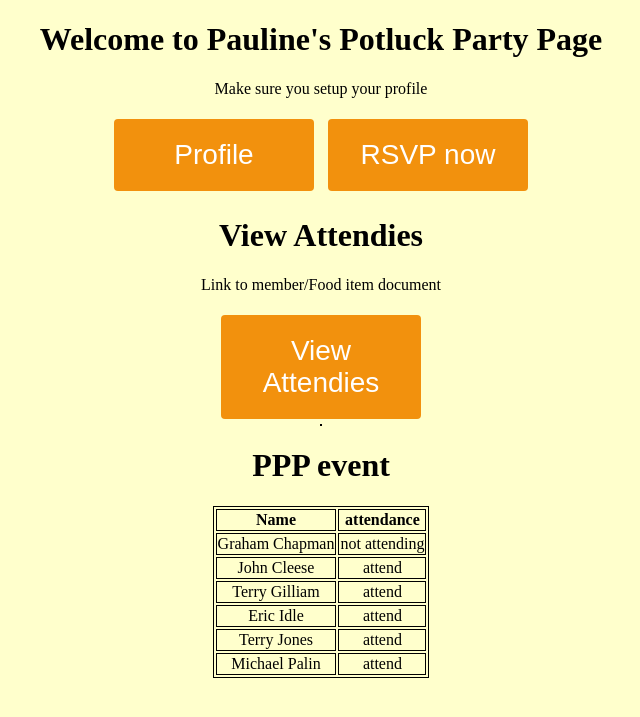
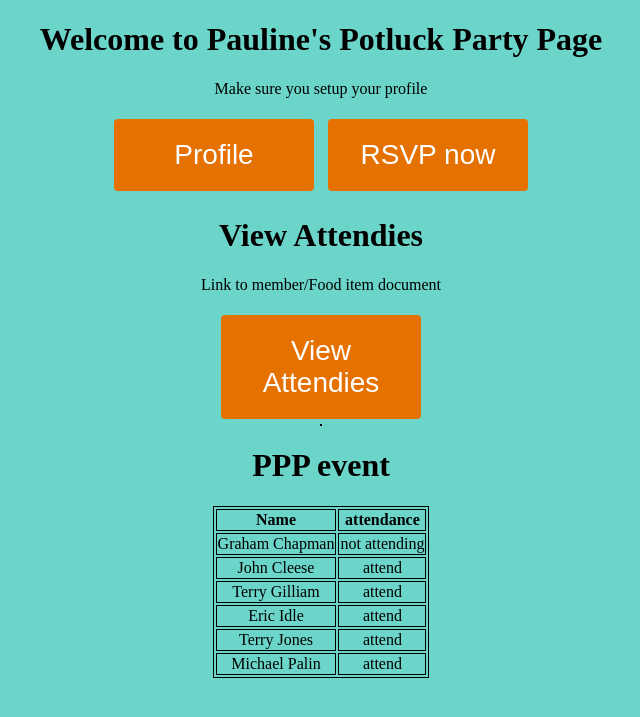
Before and after one commit to CS329EProject0/Project0, a PHP site: page /member.html in a window 1280 px wide. Shown: the top 717 px of the page, without its empty margins (319-959 px from the left). Run offline with PHP 8.4, Linux system fonts and the light colour scheme.

Commit message:
updated colors

```diff
--- a/webDesign.css
+++ b/webDesign.css
@@ -1,12 +1,12 @@
 
 body {
-	background-color: #FFFFCC;
+	background-color: #6bd5c9;
 }
 
 .button {
   display: inline-block;
   border-radius: 4px;
-  background-color: #F2910D;
+  background-color: #e57100;
   border: none;
   color: #FFFFFF;
   text-align: center;
```
